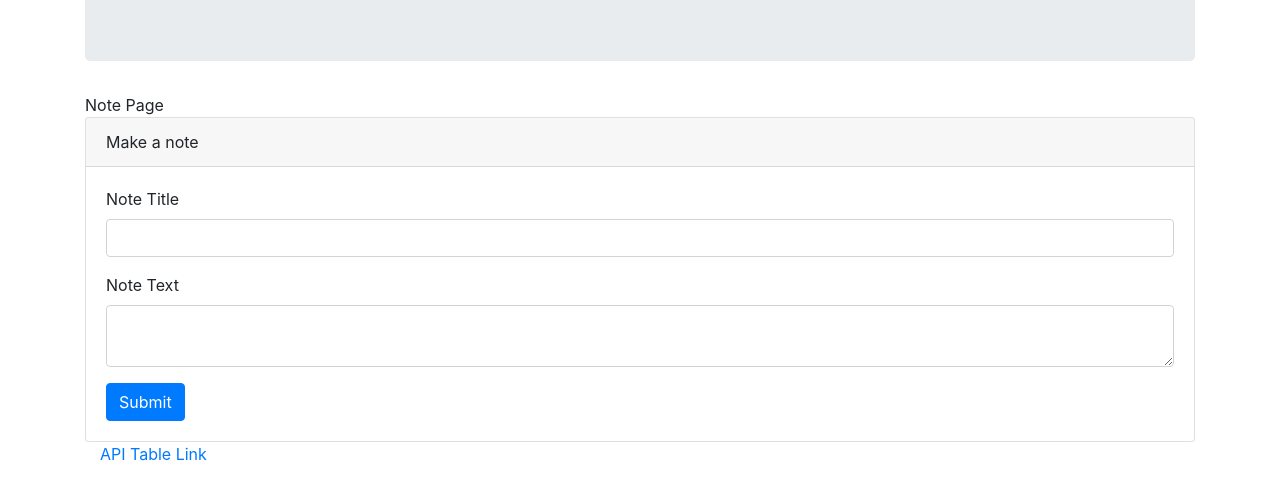
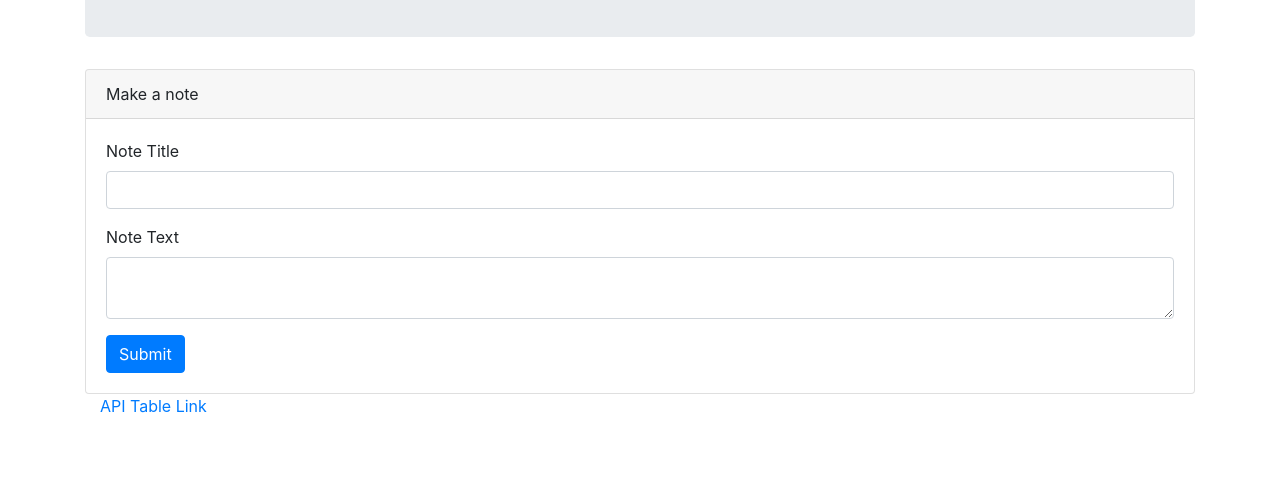
Before and after one commit to HowardDaniels/note-taker, a website: page public/notes.html in a window 1280 px wide. Shown: the part 290-788 px from the top of the page. Drawn offline with nearby package versions, Linux system fonts and the light colour scheme.

```diff
--- a/public/notes.html
+++ b/public/notes.html
@@ -51,7 +51,6 @@
   <meta charset="UTF-8">
   <title>Reservation Page</title>
 
-  Latest compiled and minified CSS & JS
   <link rel="stylesheet" href="https://maxcdn.bootstrapcdn.com/bootstrap/4.0.0/css/bootstrap.min.css">
   <link rel="stylesheet" href="https://stackpath.bootstrapcdn.com/font-awesome/4.7.0/css/font-awesome.min.css">
   <script src="https://code.jquery.com/jquery.js"></script>
@@ -78,7 +77,7 @@
     </div>
     <div class="row">
       <div class="col-lg-12">
-        Note Page
+
         <div class="card">
           <div class="card-header">
             Make a note
```
Also changed, not shown: public/index.html (+72 -0 lines).
